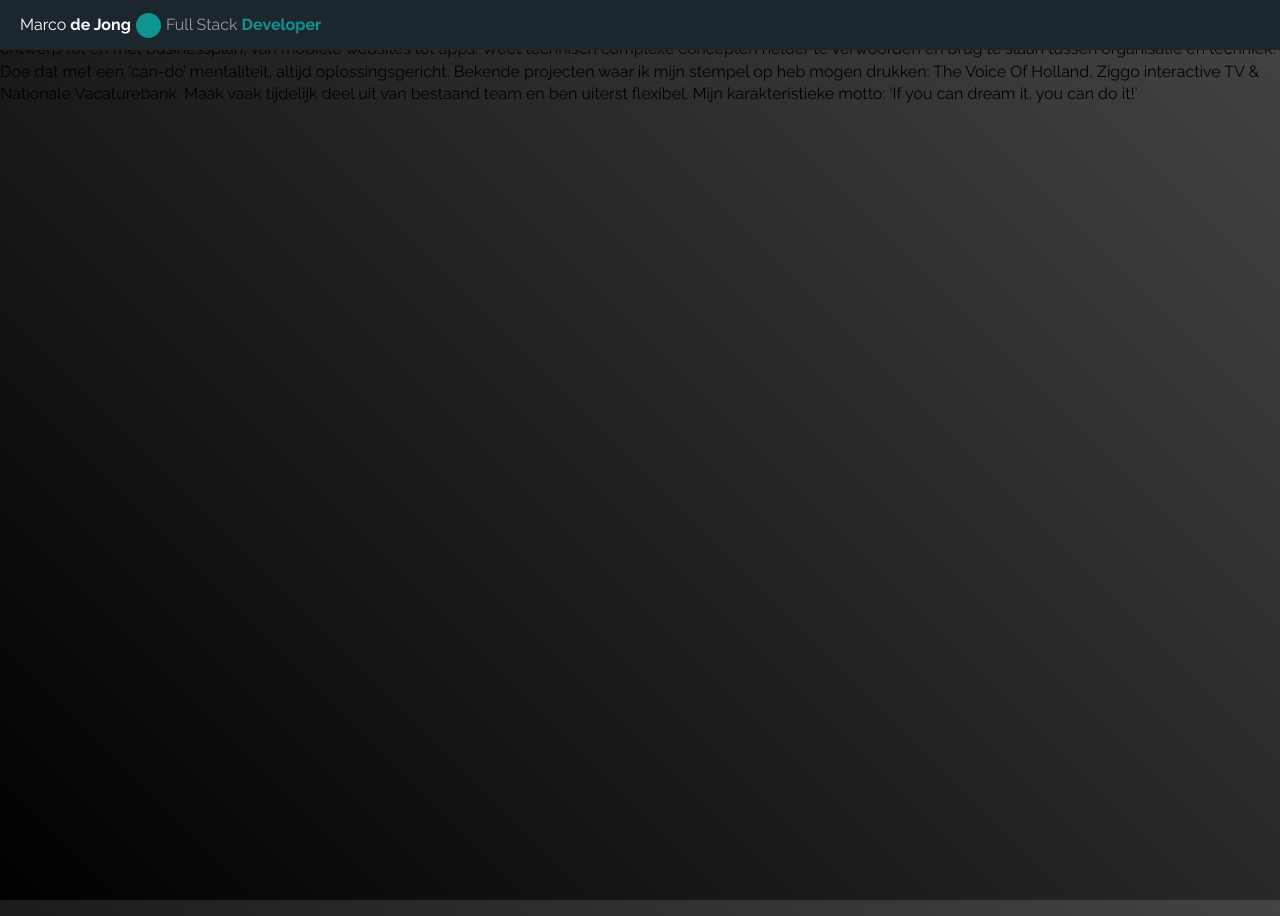
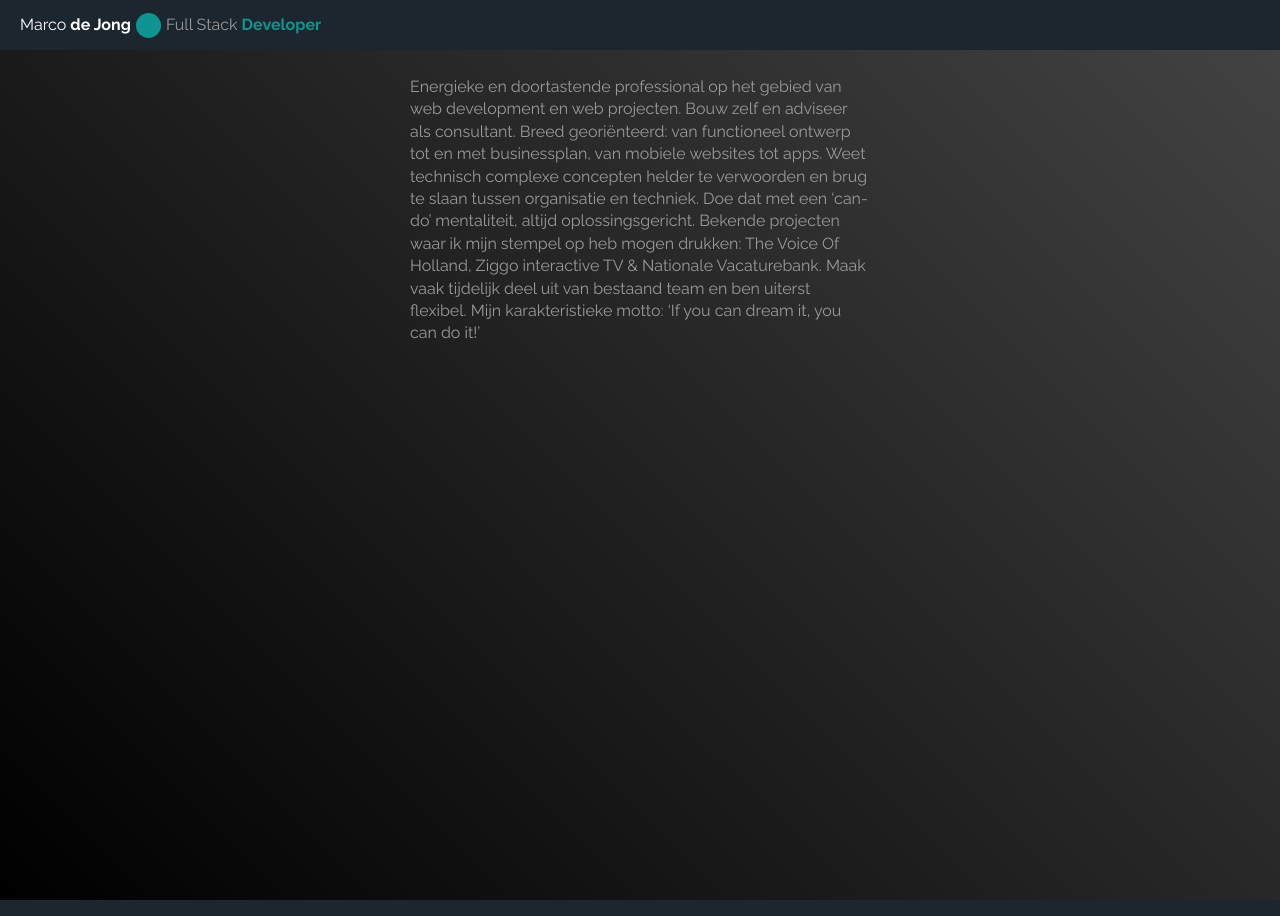
Before and after one commit to MarcoDeJong/marcodejong.github.io, a Jekyll site: the page built from over-marco-de-jong.md, in a window 1280 px wide. Built offline with Jekyll 4.4.1, drawn with Linux system fonts in a browser that asks for light colours.

Commit message:
fix(page): layout text

```diff
--- /dev/null
+++ b/_sass/_page.scss
@@ -0,0 +1,10 @@
+.page {
+  margin: auto;
+  max-width: 500px;
+  padding-top: 60px;
+  padding-left: 20px;
+  padding-right: 20px;
+}
+.page__content {
+  color:$dusty-gray;
+}
--- a/css/app.scss
+++ b/css/app.scss
@@ -5,5 +5,6 @@
 @import "_normalize.scss";
 @import "_global.scss";
 @import "_header.scss";
+@import "_page.scss";
 @import "_landing.scss";
 @import "_social.scss";
```
